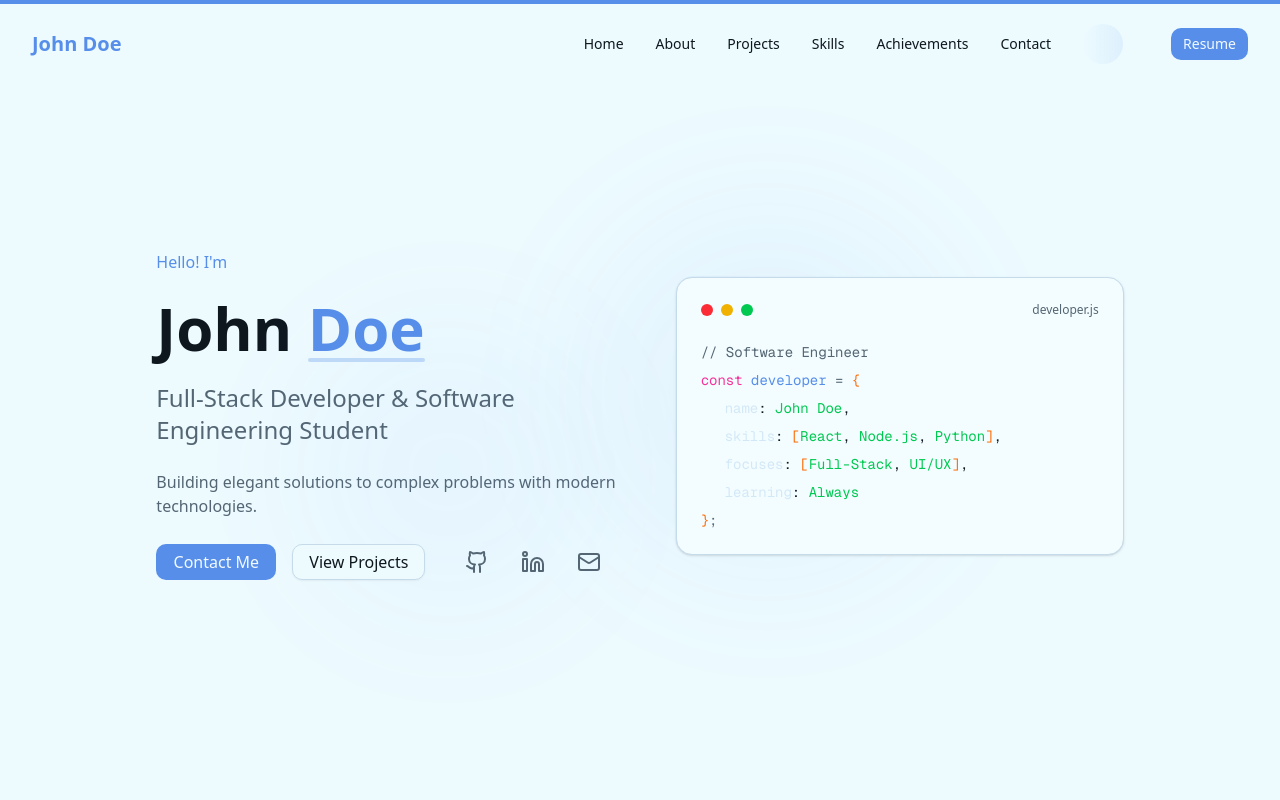
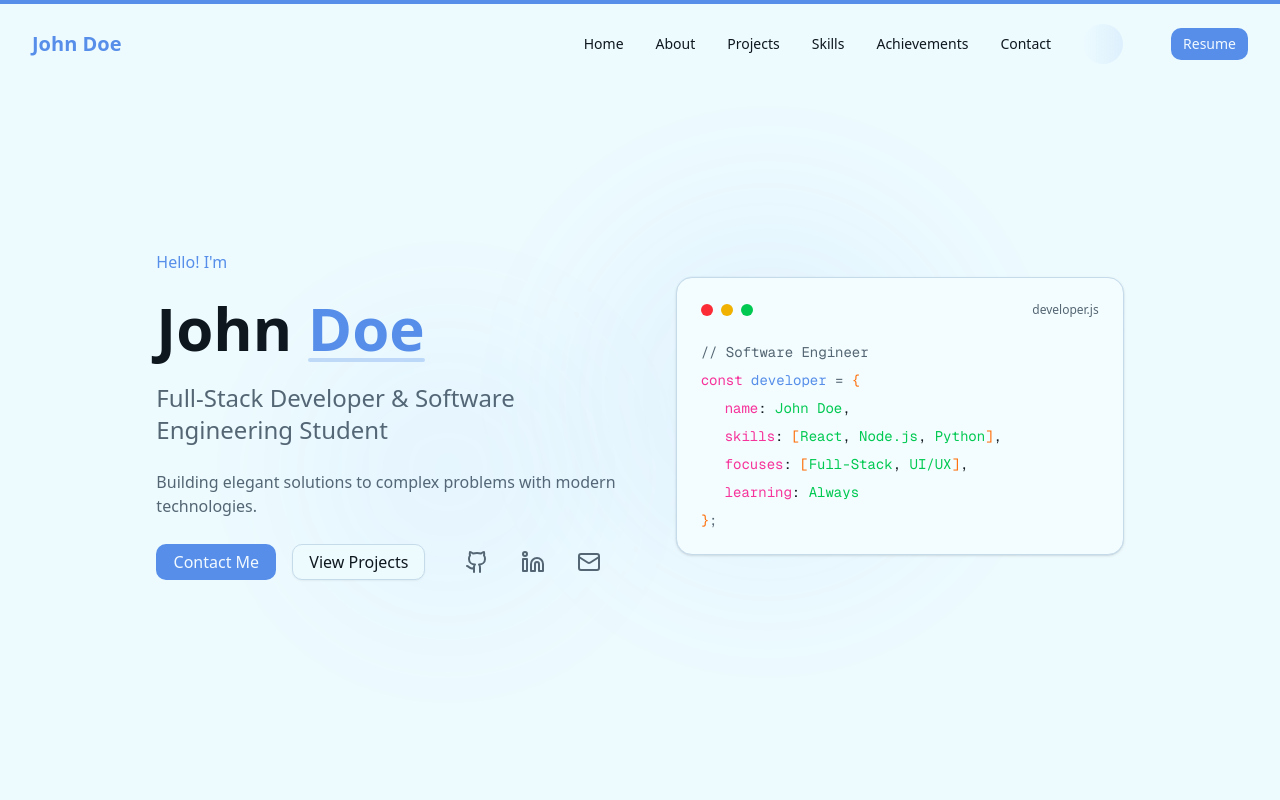
Before and after one commit to Zarman-oss/portfolio2, a Next.js app: page / in a window 1280 px wide. Shown: the top 800 px of the page. Built offline with nearby package versions, Linux system fonts and the light colour scheme.

Commit message:
fiexed padding on section-container

```diff
--- a/app/globals.css
+++ b/app/globals.css
@@ -158,15 +158,18 @@
     scroll-behavior: smooth;
     transition: background-color 0.4s ease, color 0.4s ease;
   }
+  .text-pink {
+    color: var(--color-pink-500);
+  }
 }
 
 @layer base {
   input:-webkit-autofill,
   textarea:-webkit-autofill,
   select:-webkit-autofill {
-    background-color: hsl(var(--background)) !important;
-    color: hsl(var(--foreground)) !important;
-    border-color: hsl(var(--border)) !important;
+    background-color: hsl(var(--background));
+    color: hsl(var(--foreground));
+    border-color: hsl(var(--border));
     transition: background-color 5000s ease-in-out 0s,
       color 5000s ease-in-out 0s;
   }
@@ -174,7 +177,7 @@
   input:-webkit-autofill::first-line,
   textarea:-webkit-autofill::first-line,
   select:-webkit-autofill::first-line {
-    color: hsl(var(--foreground)) !important;
+    color: hsl(var(--foreground));
   }
 }
 
@@ -206,7 +209,6 @@
   }
 }
 
-/* Scrollbar styling */
 .scrollbar-thin::-webkit-scrollbar {
   height: 8px;
   width: 8px;
@@ -225,13 +227,11 @@
   background: hsl(var(--muted-foreground));
 }
 
-/* Hide scrollbar for Chrome, Safari and Opera */
 .scrollbar-hidden::-webkit-scrollbar {
   display: none;
 }
 
-/* Hide scrollbar for IE, Edge and Firefox */
 .scrollbar-hidden {
-  -ms-overflow-style: none; /* IE and Edge */
-  scrollbar-width: none; /* Firefox */
+  -ms-overflow-style: none;
+  scrollbar-width: none;
 }
--- a/app/layout.tsx
+++ b/app/layout.tsx
@@ -26,7 +26,7 @@ export default function RootLayout({
   children: React.ReactNode;
 }>) {
   return (
-    <html lang='en' suppressHydrationWarning>
+    <html lang='en'>
       <body
         className={`${geistSans.variable} ${geistMono.variable} antialiased`}
       >
--- a/components/ContactSection.tsx
+++ b/components/ContactSection.tsx
@@ -6,6 +6,7 @@ import { Textarea } from '@/components/ui/textarea';
 import { Github, Linkedin, Mail, MapPin, Phone } from 'lucide-react';
 import { toast } from 'sonner';
 import { Links } from '@/data/links';
+import Link from 'next/link';
 
 const ContactSection = () => {
   const [formData, setFormData] = useState({
@@ -81,7 +82,7 @@ const ContactSection = () => {
                 Contact Information
               </h3>
               <p className='text-muted-foreground'>
-                Fill up the form and I &apos; ll get back to you as soon as
+                Fill up the form and I&apos;ll get back to you as soon as
                 possible.{' '}
               </p>
             </div>
@@ -92,7 +93,9 @@ const ContactSection = () => {
                 <div>
                   <h4 className='font-medium text-foreground'>Email</h4>
                   <p className='text-sm text-muted-foreground'>
-                    <a href={`mailto:${Links.emailonly}`}>{Links.emailonly}</a>
+                    <Link href={`mailto:${Links.emailonly}`}>
+                      {Links.emailonly}
+                    </Link>
                   </p>
                 </div>
               </div>
@@ -102,7 +105,7 @@ const ContactSection = () => {
                 <div>
                   <h4 className='font-medium text-foreground'>Phone</h4>
                   <p className='text-sm text-muted-foreground'>
-                    <a href={`tel:${Links.phone}`}>{Links.phone}</a>
+                    <Link href={`tel:${Links.phone}`}>{Links.phone}</Link>
                   </p>
                 </div>
               </div>
@@ -123,7 +126,7 @@ const ContactSection = () => {
                 Connect with me
               </h3>
               <div className='flex space-x-4'>
-                <a
+                <Link
                   href={Links.github}
                   target='_blank'
                   rel='noopener noreferrer'
@@ -131,8 +134,8 @@ const ContactSection = () => {
                   className='bg-muted p-3 rounded-full text-muted-foreground hover:bg-primary hover:text-primary-foreground transition-colors'
                 >
                   <Github size={20} />
-                </a>
-                <a
+                </Link>
+                <Link
                   href={Links.linkedin}
                   target='_blank'
                   rel='noopener noreferrer'
@@ -140,8 +143,9 @@ const ContactSection = () => {
                   className='bg-muted p-3 rounded-full text-muted-foreground hover:bg-primary hover:text-primary-foreground transition-colors'
                 >
                   <Linkedin size={20} />
-                </a>
-                <a
+                </Link>
+
+                <Link
                   href={Links.email}
                   target='_blank'
                   rel='noopener noreferrer'
@@ -149,7 +153,7 @@ const ContactSection = () => {
                   className='bg-muted p-3 rounded-full text-muted-foreground hover:bg-primary hover:text-primary-foreground transition-colors'
                 >
                   <Mail size={20} />
-                </a>
+                </Link>
               </div>
             </div>
           </div>
--- a/components/Footer.tsx
+++ b/components/Footer.tsx
@@ -49,9 +49,9 @@ const Footer = () => {
                 <Mail size={20} />
               </a>
             </div>
-            <div className='text-gray-400 text-sm text-right'>
+            <span className='text-gray-400 text-sm text-right'>
               <p>© {currentYear} John Doe | Built with React and Tailwind</p>
-            </div>
+            </span>
           </div>
         </div>
       </div>
--- a/components/HeroSection.tsx
+++ b/components/HeroSection.tsx
@@ -203,7 +203,7 @@ const HeroSection = () => {
                   animate={{ opacity: 1, x: 0 }}
                   transition={{ delay: 1.4 }}
                 >
-                  <span className='text-secondary'>name</span>:{' '}
+                  <span className='text-pink'>name</span>:{' '}
                   <span className='text-green-500'>John Doe</span>,
                 </motion.div>
 
@@ -213,7 +213,7 @@ const HeroSection = () => {
                   animate={{ opacity: 1, x: 0 }}
                   transition={{ delay: 1.6 }}
                 >
-                  <span className='text-secondary'>skills</span>:{' '}
+                  <span className='text-pink'>skills</span>:{' '}
                   <span className='text-orange-500'>[</span>
                   <span className='text-green-500'>React</span>,{' '}
                   <span className='text-green-500'>Node.js</span>,{' '}
@@ -227,7 +227,7 @@ const HeroSection = () => {
                   animate={{ opacity: 1, x: 0 }}
                   transition={{ delay: 1.8 }}
                 >
-                  <span className='text-secondary'>focuses</span>:{' '}
+                  <span className='text-pink'>focuses</span>:{' '}
                   <span className='text-orange-500'>[</span>
                   <span className='text-green-500'>Full-Stack</span>,{' '}
                   <span className='text-green-500'>UI/UX</span>
@@ -240,7 +240,7 @@ const HeroSection = () => {
                   animate={{ opacity: 1, x: 0 }}
                   transition={{ delay: 2.0 }}
                 >
-                  <span className='text-secondary'>learning</span>:{' '}
+                  <span className='text-pink'>learning</span>:{' '}
                   <span className='text-green-500'>Always</span>
                 </motion.div>
 
```
